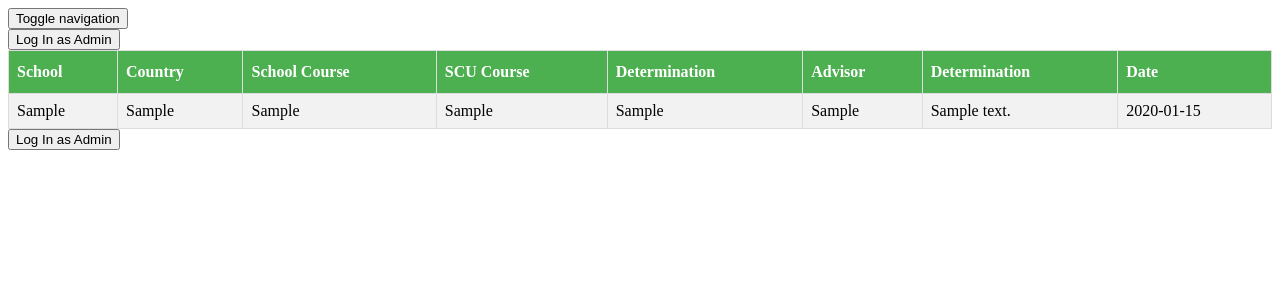
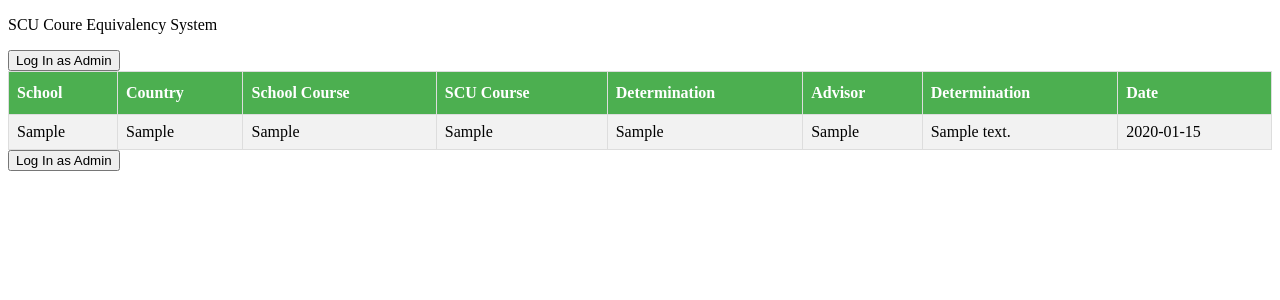
Before and after one commit to SarekSJ/COEN174, a Flask app: page /table in a window 1280 px wide. Shown: the top 300 px of the page. Run offline with Flask 2, Linux system fonts and the light colour scheme; tables that the repository leaves empty hold one stand-in row (values such as "Sample post").

Commit message:
Update table.html

```diff
--- a/templates/table.html
+++ b/templates/table.html
@@ -25,13 +25,7 @@ table th {
     <!--navbar settings-->
     <div class="container-fluid">
         <div class="navbar-header">
-            <button type="button" class="navbar-toggle collapsed" data-toggle="collapse" data-target="#bs-example-navbar-collapse-1">
-                <span class="sr-only">Toggle navigation</span>
-                <span class="icon-bar"></span>
-                <span class="icon-bar"></span>
-                <span class="icon-bar"></span>
-            </button>
-            <!--<a class="navbar-brand" href="index.html">Logout</a>-->
+		<p> SCU Coure Equivalency System </p>
 
             {% if isLoggedIn %}
                 <a class="navbar-brand">
```
